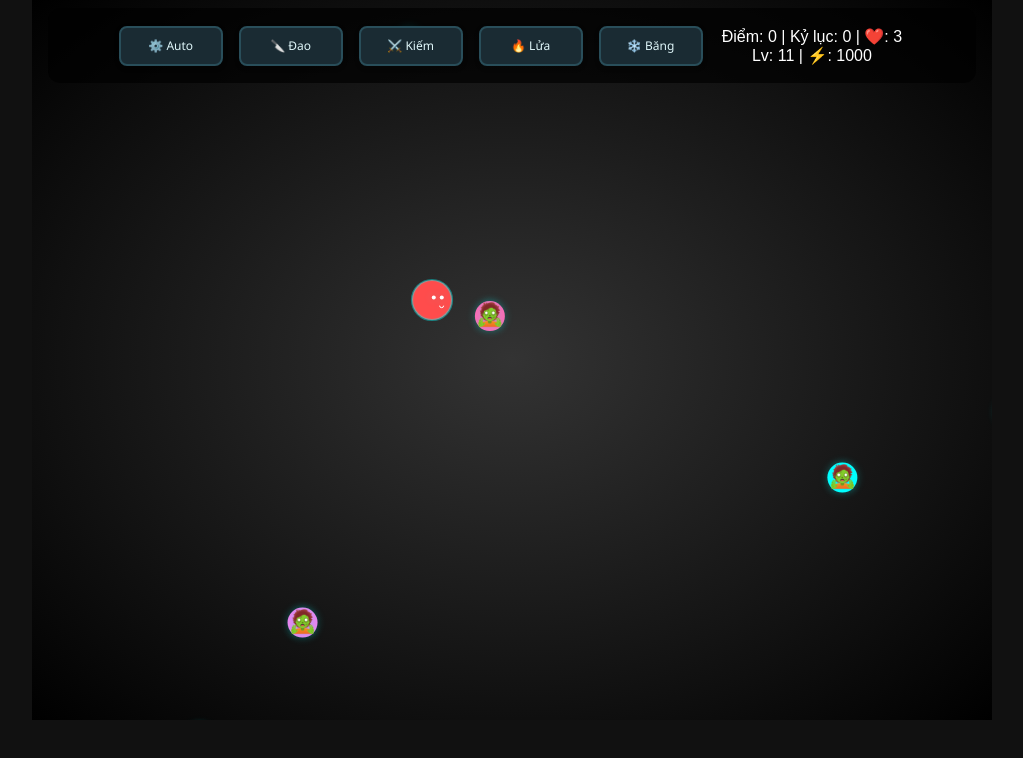
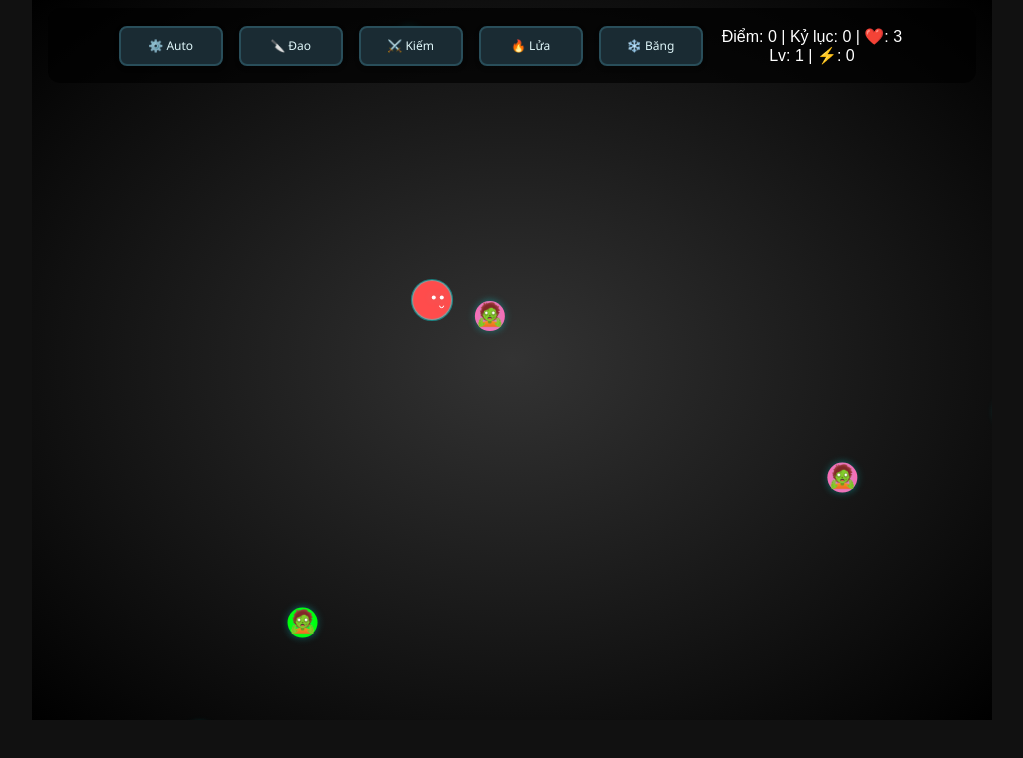
Before and after one commit to tdangw/Zombie-Survivor, a plain HTML site: page index.html in a window 1280 px wide. Shown: the whole page, without its empty margins (128-1151 px from the left). Drawn offline with Linux system fonts and the light colour scheme.

Commit message:
Update: cập nhật tính năng mới

```diff
--- a/index.html
+++ b/index.html
@@ -209,7 +209,7 @@ const ctx = canvas.getContext("2d");
 // 👤 Trạng thái người chơi
 const player = {
   x: 400, y: 300, size: 20, speed: 2,
-  hearts: 3, energy: 1000, level: 11, score: 0,
+  hearts: 3, energy: 0, level: 1, score: 0,
   hitTimer: 0
 };
 
```
